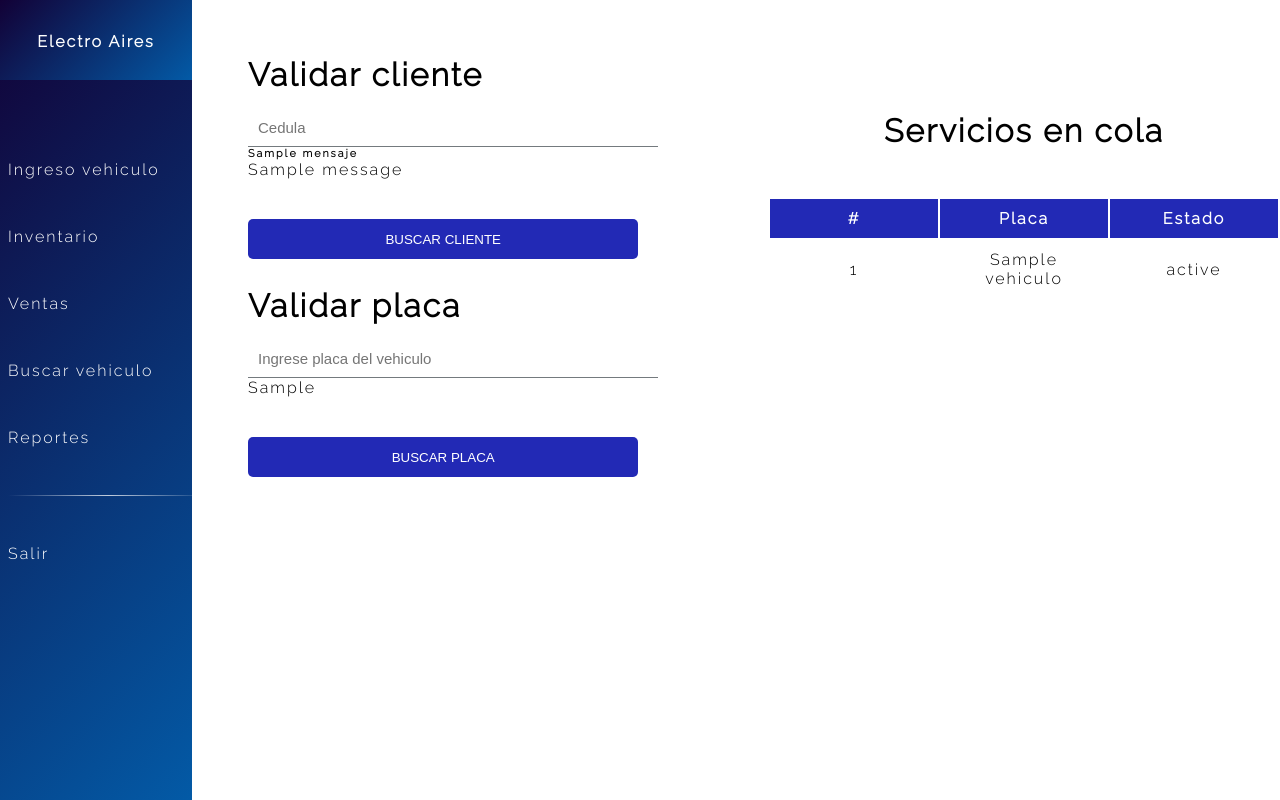
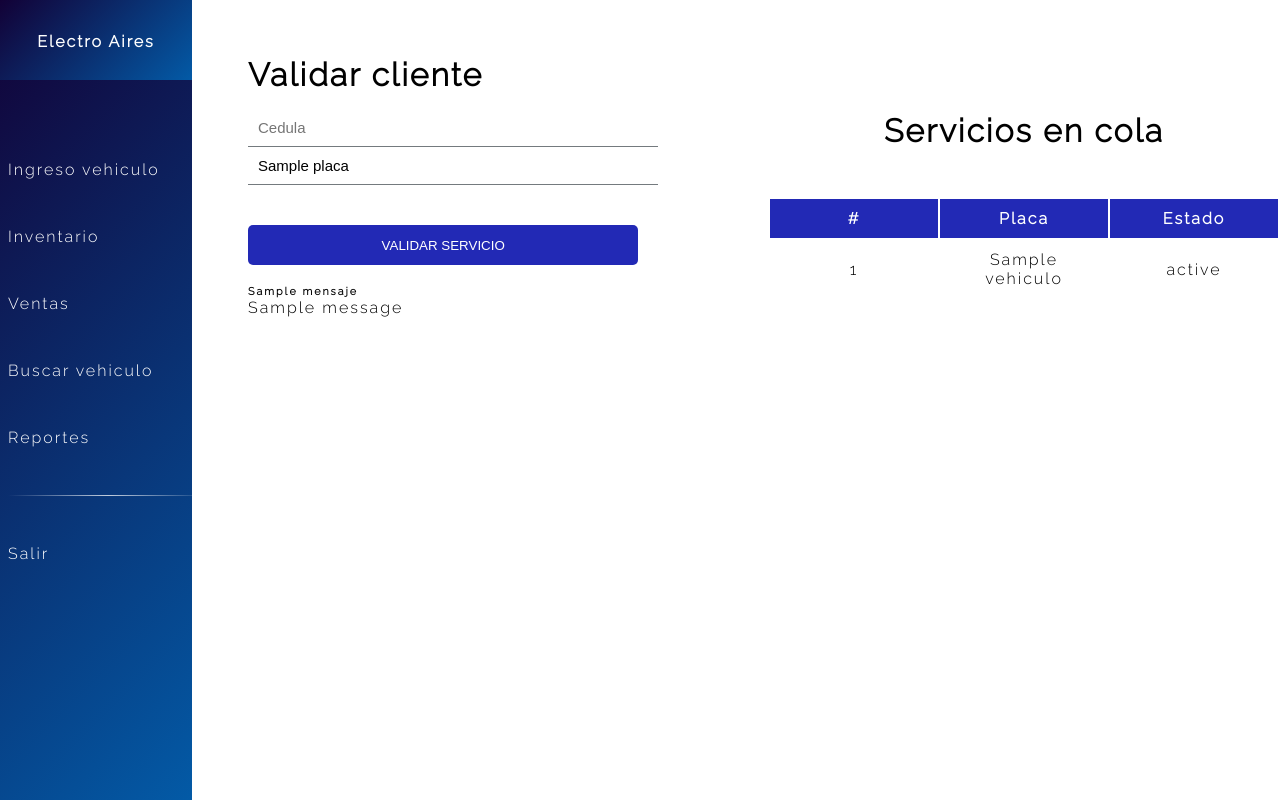
Before and after one commit to JhonRVera/TG-ElectroAires, a Django app: template frontelectro/templates/dashboard/dashboard.html in a window 1280 px wide. Run offline with Django 4.2, Linux system fonts and the light colour scheme; the template is opened without the code that fills it: most values are stand-ins (such as "Sample title", 1, 10 or a date in 2020); one stand-in notice (Sample message) is shown.

Commit message:
Archivos html

```diff
--- a/frontelectro/templates/dashboard/dashboard.html
+++ b/frontelectro/templates/dashboard/dashboard.html
@@ -8,33 +8,20 @@
     <form method="POST" action="{% url 'dashboard' %}">
         {% csrf_token %}
         <div class="field__input">
-            <input type="number" name="cedula_clt" placeholder="Cedula" required>
-            <h6>{{ mensaje }}</h6>
-            {% if messages %}
-            {% for message in messages %}
-            <div class="message">{{ message }}</div>
-            {% endfor %}
-            {% endif %}
+            <input type="number" name="cedula_clt" placeholder="Cedula" value="{{cedula}}" required>
         </div>
-        <button class='enter__button' type="submit">BUSCAR CLIENTE</button>
+        <div class="field__input">
+            <input type="text" name="placa" placeholder="Placa vehiculo" value="{{placa}}" required>
+        </div>
+        <button class='enter__button' type="submit">VALIDAR SERVICIO</button>
     </form>
+    <h6>{{ mensaje }}</h6>
+    {% if messages %}
+    {% for message in messages %}
+    <div class="message">{{ message }}</div>
+    {% endfor %}
+    {% endif %}
 </div>
-
-<div class="data__form  placa__val">
-    <h1>Validar placa</h1>
-    <form method="POST" action="{% url 'generar_servicio' %}">
-        {% csrf_token %}
-        <div class="field__input">
-            <input type="text" name="placa" placeholder="Ingrese placa del vehiculo" required>
-        </div>
-        <div>
-            {{ mensaje_placa }}
-        </div>
-        <button class='enter__button' type="submit">BUSCAR PLACA</button>
-    </form>
-</div>
-
-
 
 {% if mensaje == "Cliente no encontrado" %}
 <div id="modalCrearUsuario">
@@ -43,7 +30,7 @@
             <h1>Crear usuario</h1>
             {% csrf_token %}
             <div class="field__input modal__input">
-                <input type="number" name="cedula" placeholder="Cedula" required>
+                <input type="number" name="cedula" placeholder="Cedula" value="{{ cedula }}" required>
             </div>
             <div class="field__input modal__input">
                 <input type="text" name="nombre" placeholder="Nombre y apellidos" required>
@@ -58,23 +45,17 @@
 </div>
 {% endif %}
 
-{% if mensaje_placa == 'Vehiculo no encontrado' %}
+{% if mensaje == 'Vehiculo no encontrado' %}
 <div id="modalCrearUsuario">
-    <form method="POST">
+    <form method="POST" action="{% url 'crear_vehiculos' %}">
         <div id="modalCrearUsuario-content">
             <h1>Crear Vehiculo</h1>
             {% csrf_token %}
             <div class="field__input modal__input">
-                <input type="number" name="descripcion" placeholder="Descripcion Arregle" required>
+                <input type="text" name="placa" placeholder="Placa" value="{{ placa }}" required>
             </div>
             <div class="field__input modal__input">
-                <input type="text" name="s_obra" placeholder="Costo mano de obra" required>
-            </div>
-            <div class="field__input modal__input">
-                <input type="number" name="cliente" placeholder="Cliente" required>
-            </div>
-            <div class="field__input modal__input">
-                <input type="text" name="placa" placeholder="Placa" value="{{placa}}" required>
+                <input type="text" name="tipo" placeholder="Tipo Vehiculo" required>
             </div>
             <button class="enter__button btn_cliente" onclick="cerrarCrearCliente('modalCrearUsuario')">CERRAR</button>
             <button type="submit" class="enter__button btn_cliente">CREAR VEHICULO</button>
@@ -83,14 +64,65 @@
 </div>
 {% endif %}
 
-{% if mostrar_data %}
-<div class="data__user">
-    <h3>Datos cliente registrado</h3>
-    <label class="lbl_user"><strong>Numero de cedula :</strong> {{ cedula }}</label>
-    <label class="lbl_user"><strong>Nombre:</strong> {{ nombre }}</label>
-    <label class="lbl_user"><strong>Celular: </strong> {{ celular }}</label>
+{% if mensaje == 'Crear cliente' %}
+<div id="modalCrearUsuario">
+    <form method="POST" action="{% url 'crea_clientes_vehiculos' %}">
+        <div id="modalCrearUsuario-content">
+            <h1>Crear cliente  y vehiculo</h1>
+            {% csrf_token %}
+            <div class="field__input modal__input">
+                <input type="number" name="cedula" placeholder="Cedula" value="{{ cedula }}" required>
+            </div>
+            <div class="field__input modal__input">
+                <input type="text" name="placa" placeholder="Placa" value="{{ placa }}" required>
+            </div>
+            <div class="field__input modal__input">
+                <input type="text" name="nombre" placeholder="Nombre y apellidos" required>
+            </div>
+            <div class="field__input modal__input">
+                <input type="number" name="celular" placeholder="Celular" required>
+            </div>
+            <div class="field__input modal__input">
+                <input type="text" name="tipo" placeholder="Tipo Vehiculo" required>
+            </div>
+            <button class="enter__button btn_cliente" onclick="cerrarCrearCliente('modalCrearUsuario')">CERRAR</button>
+            <button type="submit" class="enter__button btn_cliente">CREAR SERVICIO</button>
+        </div>
+    </form>
 </div>
 {% endif %}
+
+{% if mensaje == 'Generar Servicio' %}
+<div id="modalCrearUsuario">
+    <form method="POST" action="{% url 'generar_servicio' %}">
+        <div id="modalCrearUsuario-content">
+            <h1>Generar Servicio</h1>
+            {% csrf_token %}
+            <div class="field__input modal__input">
+                <input type="number" name="cedula" placeholder="Cedula"  value="{{cedula}}" required>
+            </div>
+            <div class="field__input modal__input">
+                <input type="text" name="placa" placeholder="Placa" value="{{placa}}" required>
+            </div>
+            <div class="field__input modal__input">
+                <input type="text" name="descripcion" placeholder="Descripcion Arreglo" required>
+            </div>
+            <div class="field__input modal__input">
+                <input type="number" name="s_obra" placeholder="Costo mano de obra" value="0">
+            </div>
+            <h6>{{ mensaje }}</h6>
+            {% if messages %}
+            {% for message in messages %}
+            <div class="message">{{ message }}</div>
+            {% endfor %}
+            {% endif %}
+            <button class="enter__button btn_cliente" onclick="cerrarCrearCliente('modalCrearUsuario')">CERRAR</button>
+            <button type="submit" class="enter__button btn_cliente">GENERAR SERVICIO</button>
+        </div>
+    </form>
+</div>
+{% endif %}
+
 
 <div class="active__service">
     <h1>Servicios en cola</h1>
```
Also changed, not shown: frontelectro/templates/dashboard/ventas.html (+3 -4 lines).
